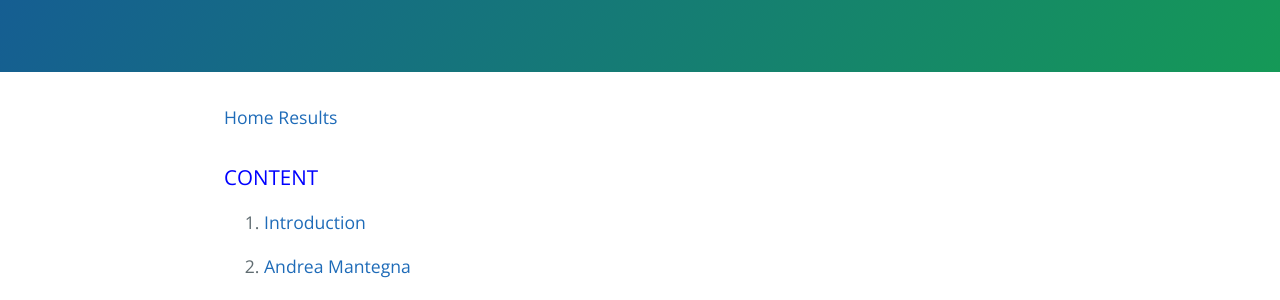
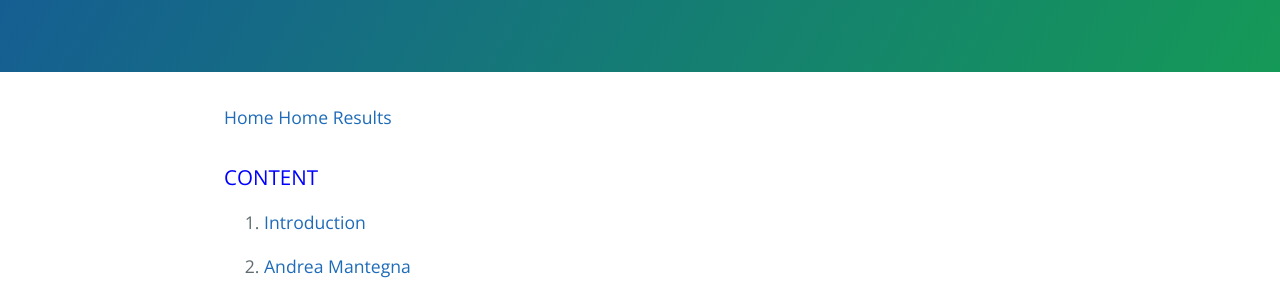
Before and after one commit to KevinITS-site/KevinITS-site.github.io, a Jekyll site: the page built from another-page.md, in a window 1280 px wide and 900 px high. Shown: the part 273-573 px from the top of the window. Built offline with Jekyll 4.4.1, drawn with Linux system fonts in a browser that asks for light colours; our own code applies the rules of GitHub Pages for plain Markdown files.

Commit message:
Update another-page.md

```diff
--- a/another-page.md
+++ b/another-page.md
@@ -1,6 +1,9 @@
 
 <div class="topnav">
   <a class="active" href="https://kevinits-site.github.io">Home</a>
+  <a class="active" href="https://kevinits-site.github.io">
+  <span class="bordered-word">Home</span>
+</a>
   <a class="active" href="https://kevinits-site.github.io/triples.html">Results</a>
 </div>
 
@@ -15,7 +18,6 @@
 
 4. [San Giorgio e il drago, Andrea Mantegna](#c-anchor)
    <div style="margin-top: 80px;"></div>
-
 
 <a name="mm-anchor"></a>
 <h4 style="color:blue ;">1. Introduction</h4>
```
